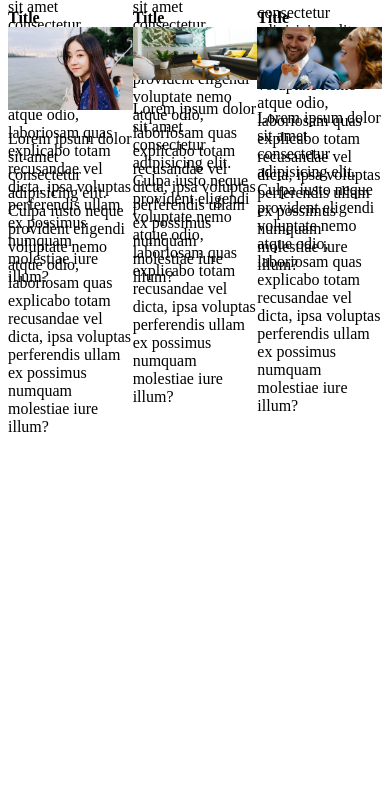
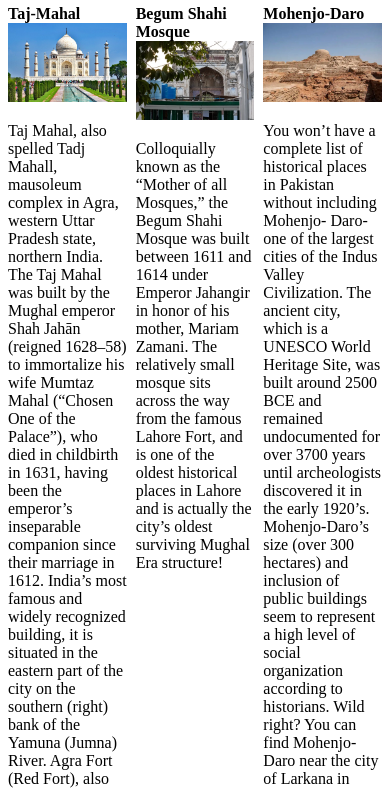
Before and after one commit to ameer-ali-jamali/Assignment-11-Historical-Places-in-Pakistan, a plain HTML site: page index.html in a window 390 px wide. Shown: the part 149-938 px from the top of the page. Before the commit the page ends 844 px from the top, so only its background shows below. Drawn offline with Linux system fonts and the light colour scheme.

Commit message:
Assignment-complete-90%-responsive-website

```diff
--- a/index.html
+++ b/index.html
@@ -1,5 +1,6 @@
 <!DOCTYPE html>
 <html lang="en">
+
 <head>
     <meta charset="UTF-8">
     <meta http-equiv="X-UA-Compatible" content="IE=edge">
@@ -7,52 +8,106 @@
     <title>Document</title>
     <link rel="stylesheet" href="style.css">
 </head>
+
 <body>
     <main>
+        <h1>16 Historical Places in Pakistan You HAVE To Visit</h1>
         <div class="container">
+
             <div>
-        <div class="item1">
-            <strong>Title</strong>
+                <div>
+                    <strong>Taj-Mahal</strong>
                     <img src="/images/Taj-Mahal.jpg" alt="">
+                    <p>Taj Mahal, also spelled Tadj Mahall, mausoleum complex in Agra, western Uttar Pradesh state,
+                        northern India. The Taj Mahal was built by the Mughal emperor Shah Jahān (reigned 1628–58) to
+                        immortalize his wife Mumtaz Mahal (“Chosen One of the Palace”), who died in childbirth in 1631,
+                        having been the emperor’s inseparable companion since their marriage in 1612. India’s most
+                        famous and widely recognized building, it is situated in the eastern part of the city on the
+                        southern (right) bank of the Yamuna (Jumna) River. Agra Fort (Red Fort), also on the right bank
+                        of the Yamuna, is about 1 mile (1.6 km) west of the Taj Mahal.</p>
                 </div>
-        <p>Lorem ipsum dolor sit amet consectetur adipisicing elit. Culpa iusto neque provident eligendi voluptate nemo atque odio, laboriosam quas explicabo totam recusandae vel dicta, ipsa voluptas perferendis ullam ex possimus numquam molestiae iure illum?</p>
+
             </div>
             <div>
-        <div class="item2">
-            <strong>Title</strong>
-            <img src="/images/cute-boy.jpg" alt="">
+                <div>
+                    <strong>Begum Shahi Mosque</strong>
+                    <img src="/images/begum-2.jpg" alt="">
                 </div>
-        <p>Lorem ipsum dolor sit amet consectetur adipisicing elit. Culpa iusto neque provident eligendi voluptate nemo atque odio, laboriosam quas explicabo totam recusandae vel dicta, ipsa voluptas perferendis ullam ex possimus numquam molestiae iure illum?</p>
+                <p>Colloquially known as the “Mother of all Mosques,” the Begum Shahi Mosque was built between 1611 and
+                    1614 under Emperor Jahangir in honor of his mother, Mariam Zamani.
+                    The relatively small mosque sits across the way from the famous Lahore Fort, and is one of the
+                    oldest historical places in Lahore and is actually the city’s oldest surviving Mughal Era structure!
+
+                </p>
+
             </div>
             <div>
-        <div class="item">
-            <strong>Titl3e</strong>
-            <img src="/images/happy-couples.jpg" alt="">
+                <div>
+                    <strong>Mohenjo-Daro</strong>
+                    <img src="/images/mohenjo-daro.jpg.jpg" alt="">
                 </div>
-        <p>Lorem ipsum dolor sit amet consectetur adipisicing elit. Culpa iusto neque provident eligendi voluptate nemo atque odio, laboriosam quas explicabo totam recusandae vel dicta, ipsa voluptas perferendis ullam ex possimus numquam molestiae iure illum?</p>
+                <p>You won’t have a complete list of historical places in Pakistan without including Mohenjo- Daro- one
+                    of the largest cities of the Indus Valley Civilization. The ancient city, which is a UNESCO World
+                    Heritage Site, was built around 2500 BCE and remained undocumented for over 3700 years until
+                    archeologists discovered it in the early 1920’s.
+
+                    Mohenjo-Daro’s size (over 300 hectares) and inclusion of public buildings seem to represent a high
+                    level of social organization according to historians. Wild right?
+
+                    You can find Mohenjo-Daro near the city of Larkana in Pakistan’s Sindh Province where it can then
+                    easily be reached by taxi.</p>
+
             </div>
             <div>
-        <div class="item4">
-            <strong>Title</strong>
-            <img src="/images/happy-women.jpg" alt="">
+                <div>
+                    <strong>Rohtas Fort</strong>
+                    <img src="/images/rohtas.jpg" alt="">
                 </div>
-        <p>Lorem ipsum dolor sit amet consectetur adipisicing elit. Culpa iusto neque provident eligendi voluptate nemo atque odio, laboriosam quas explicabo totam recusandae vel dicta, ipsa voluptas perferendis ullam ex possimus numquam molestiae iure illum?</p>
+                <p>
+                    This example of military architectural excellence sits about 15km away from the city of Jhelum is
+                    one of the best historical places to visit in Punjab for good reason!
+
+                    Construction of the fort began in 1541 under the reign of Sher Shah Suri, an ethnic Pashtun who took
+                    control of the Mughal empire in 1538.
+
+                    Rohtas Fort spreads out over an area of 70 hectares and is considered to be one of the largest and
+                    most formidable fortresses in South Asia. It’s located about 2 hours from Islamabad and 4 hours from
+                    Lahore.
+                </p>
+
             </div>
             <div>
-        <div class="item5">
-            <strong>Title</strong>
-            <img src="/images/living-room.jpg" alt="">
+                <div>
+                    <strong>Taxila</strong>
+                    <img src="/images/taxila.jpg" alt="">
                 </div>
-        <p>Lorem ipsum dolor sit amet consectetur adipisicing elit. Culpa iusto neque provident eligendi voluptate nemo atque odio, laboriosam quas explicabo totam recusandae vel dicta, ipsa voluptas perferendis ullam ex possimus numquam molestiae iure illum?</p>
+               <p>So many historical sites in Pakistan happen to be ancient civilizations- and the lost city of Taxila is one of them! The origin of the city dates back to 1000 BCE, though some ruins at the site are thought to be as old as 3360 BCE. Woah!
+
+                Due to its strategic location just off the Grand Trunk Road, it changed hands many a time throughout its history.
+
+                Interestingly, the University of Ancient Taxila is considered to be one of the oldest in the world, though this is still disputed amongst scholars. In 1980, the entire city was designated as a UNESCO World Heritage Site.
+
+                Keep in mind that Taxila is not just one spot but rather more than a dozen ancient structures that include a cave, a monastery, stupas and more spread out over a pretty wide area.
+
+                There is also a museum near the ruins that charges an entry fee.
+
+                Due to its close proximity to Islamabad (32 km), Taxila has long been one of the most popular historical places in Pakistan and can be easily visited as a day trip from the capital.</p>
+
             </div>
             <div>
-        <div class="item6">
-            <strong>Title</strong>
-            <img src="/images/wedding-couple.jpg" alt="">
+                <div>
+                    <strong>Wazir Khan Mosque
+                    </strong>
+                    <img src="/images/taxila.jpg" alt="">
                 </div>
-        <p>Lorem ipsum dolor sit amet consectetur adipisicing elit. Culpa iusto neque provident eligendi voluptate nemo atque odio, laboriosam quas explicabo totam recusandae vel dicta, ipsa voluptas perferendis ullam ex possimus numquam molestiae iure illum?</p>
+<p>Lahore is chock-full of incredible pieces of history and it can easily have its own list. But as for this one, the beautiful Wazir Khan Mosque is a must- mention. The mosque took its architectural queues from that from the Begum Shahi, and though the similarities are evident, the Wazir Khan is notably larger and more colorful.
+    Lahore is chock-full of incredible pieces of history and it can easily have its own list. But as for this one, the beautiful Wazir Khan Mosque is a must- mention. The mosque took its architectural queues from that from the Begum Shahi, and though the similarities are evident, the Wazir Khan is notably larger and more colorful.
+</p>
             </div>
+
+
         </div>
     </main>
 </body>
+
 </html>
--- a/style.css
+++ b/style.css
@@ -1,66 +1,19 @@
 .container{
-display: grid;
-grid: 1;
-grid-template-rows: 150px 150px ;
-grid-auto-rows: 150px;
-grid-template-columns: 1fr 1fr 1fr;
+    display: grid;
+    grid-template-columns: 1fr 1fr 1fr;
+    row-gap: -14px;
+    justify-content: space-between;
+    column-gap: -3px;
+    gap: 9px;
 }
-
 img{
     object-fit: cover;
     width: 100%;
     height: 100%;
     }
-    /* .item1 {
-        place-self: stretch;
-        grid-row: 1/1;
-        grid-column: 1/1;
-    }
-    .item2{
-        place-self: stretch;
-        grid-row: 1/1;
-        grid-column: 2/2;
-
-    }
-    .item3 {
-        place-self: stretch;
-        grid-row: 1/1;
-        grid-column: 3/3;
-
-    }
-    .item4 {
-        place-self: stretch;
-        grid-row: 2/2;
-        grid-column: 1/1;
-
-    }
-    .item5 {
-        place-self: stretch;
-        grid-row: 2/2;
-        grid-column: 2/2;
-
-    }
-    .item6{
-        place-self: stretch;
-        grid-row: 2/2;
-        grid-column: 3/3;
-
-    }
-    .item7 {
-        place-self: stretch;
-        grid-row: 3/3;
-        grid-column: 1/1;
-
-    }
-    .item8 {
-        place-self: stretch;
-        grid-row: 3/3;
-        grid-column: 2/2;
-
-    }
-    .item9{
-        place-self: stretch;
-        grid-row: 3/3;
-        grid-column: 3/3;
-
-    } */
+h1{
+    display: grid;
+    grid: 1;
+    justify-content: center;
+    grid-template-columns: 1fr;
+}
```
Also changed, not shown: images/begum-2.jpg (added), images/boy.jpg (deleted), images/cute-boy.jpg (deleted), images/happy-couples.jpg (deleted), images/happy-women.jpg (deleted), images/lahore-wazir-khan.jpg (added), images/living-room.jpg (deleted), images/mohenjo-daro.jpg.jpg (added), images/party-cake.jpg (deleted), images/rohtas.jpg (added), images/taxila.jpg (added), images/wedding-couple.jpg (deleted), images/women_land.jpg (deleted). Lines whose indentation alone changed are shown as unchanged.
